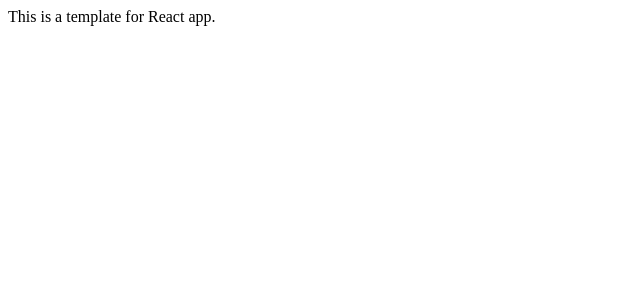
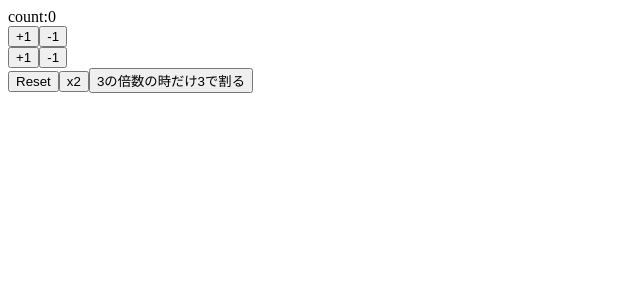
Before and after one commit to kenji345Sar/react-hooks-01, a React (Create React App) app: page / in a window 1280 px wide. Shown: the top 300 px of the page, without its empty margins (0-640 px from the left). Built offline with nearby package versions, Linux system fonts and the light colour scheme.

Commit message:
my first React Hook with useState

```diff
--- a/src/App.js
+++ b/src/App.js
@@ -1,10 +1,36 @@
-import React from 'react'
+import React, { useState } from 'react'
 
 const App = () => {
+  const [count, setCount] = useState(0)
+
+  const increment = () => setCount(count + 1)
+  const decrement = () => setCount(count - 1)
+
+  const increment2 = () => setCount(previousCount =>previousCount + 1)
+  const decrement2 = () => setCount(previousCount =>previousCount - 1)
+  const reset = () => setCount(0)
+  const double = () => setCount(count * 2)
+  const divide3 = () => setCount(previousCount => previousCount%3===0 ? previousCount/3 : previousCount  )
+
+
   return (
-    <div>
-     This is a template for React app.
-    </div>
+    <>
+      <div>count:{count}</div>
+      <div>
+        <button onClick={increment}>+1</button>
+        <button onClick={decrement}>-1</button>
+      </div>
+      <div>
+        <button onClick={increment2}>+1</button>
+        <button onClick={decrement2}>-1</button>
+      </div>
+      <div>
+        <button onClick={reset}>Reset</button>
+        <button onClick={double}>x2</button>
+        <button onClick={divide3}>3の倍数の時だけ3で割る</button>
+      </div>
+    </>
+
   )
 }
 
```
